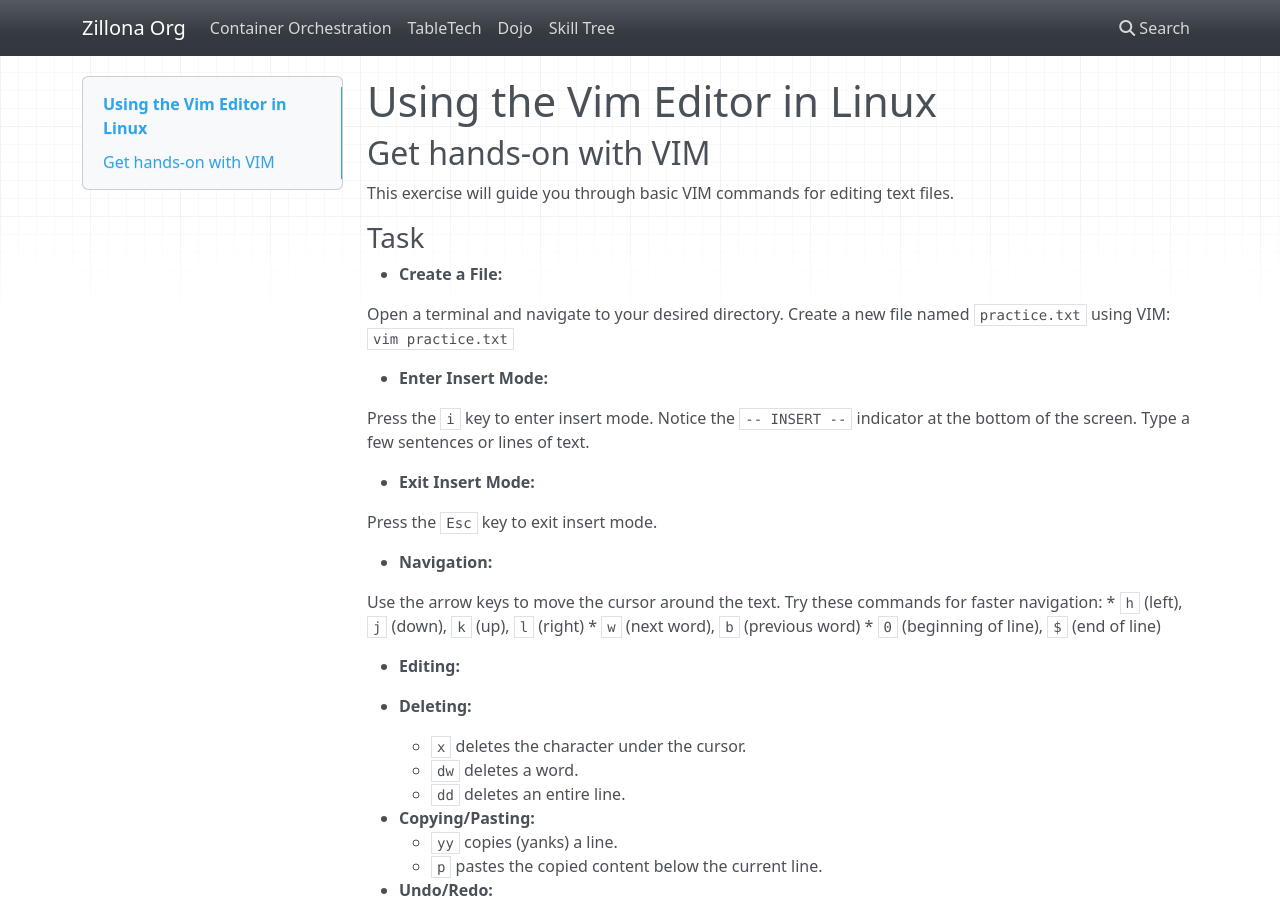
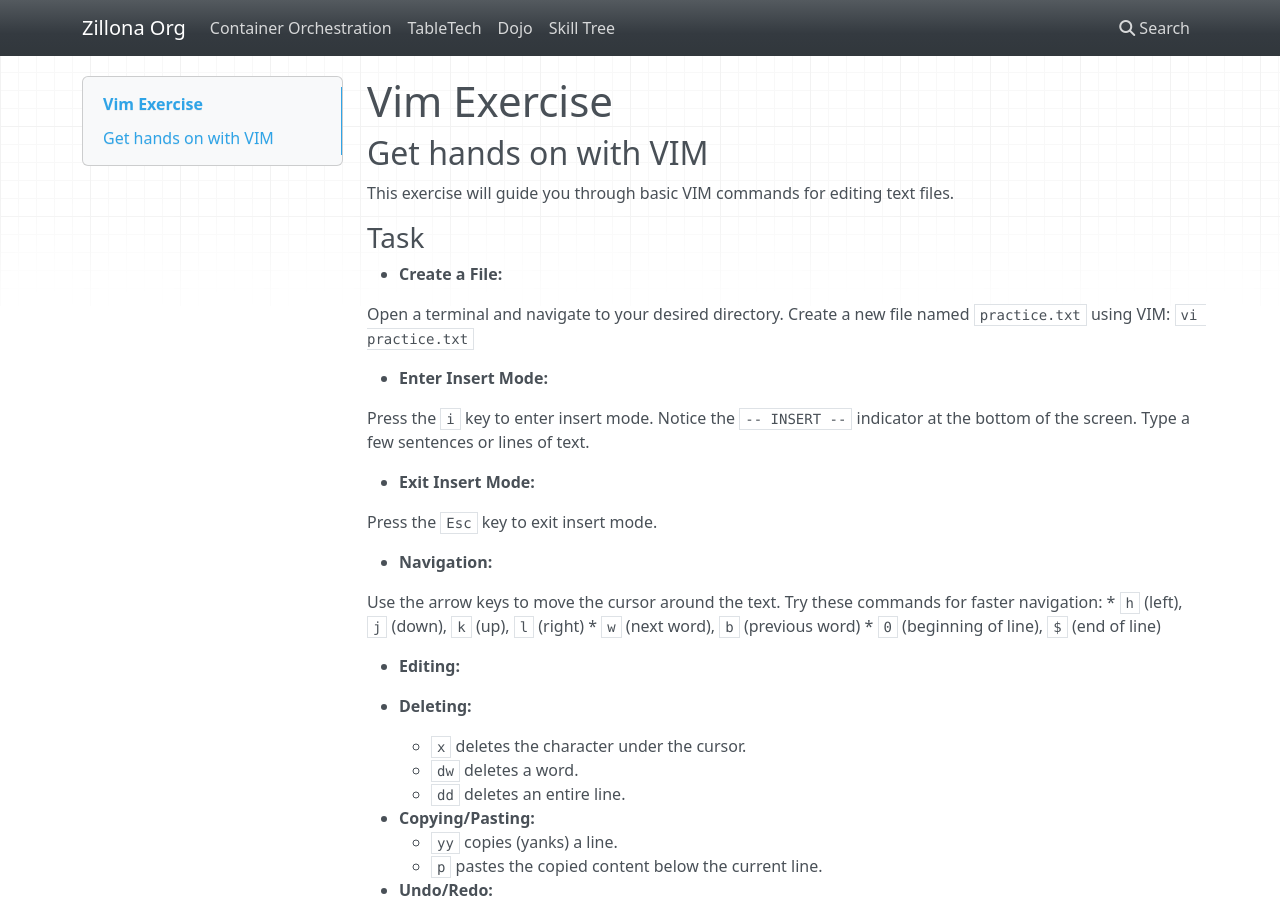
Before and after one commit to zillonaorg/Welcome, an MkDocs documentation site: the page built from docs/vim_exercise-1.md, in a window 1280 px wide and 900 px high. Built offline with MkDocs 1.6.1, drawn with Linux system fonts in a browser that asks for light colours; nearby versions of some CDN libraries.

Commit message:
Typo fixes

```diff
--- a/docs/vim_exercise-1.md
+++ b/docs/vim_exercise-1.md
@@ -1,6 +1,6 @@
-# Using the Vim Editor in Linux
+# Vim Exercise
 
-## Get hands-on with VIM
+## Get hands on with VIM
 
 This exercise will guide you through basic VIM commands for editing text files.
 
@@ -8,7 +8,7 @@ This exercise will guide you through basic VIM commands for editing text files.
 
 * **Create a File:**
 
-  Open a terminal and navigate to your desired directory. Create a new file named `practice.txt` using VIM: `vim practice.txt`
+  Open a terminal and navigate to your desired directory. Create a new file named `practice.txt` using VIM: `vi practice.txt`
 
 * **Enter Insert Mode:**
 
```
